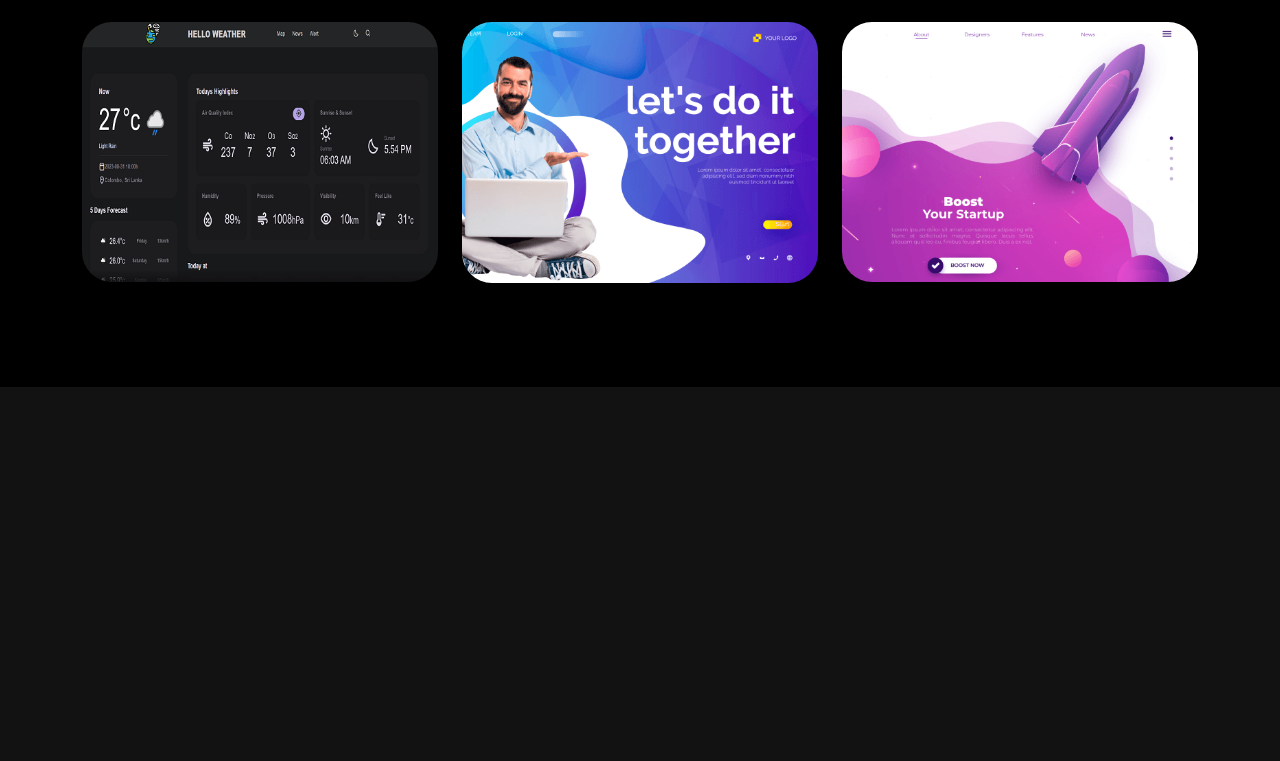
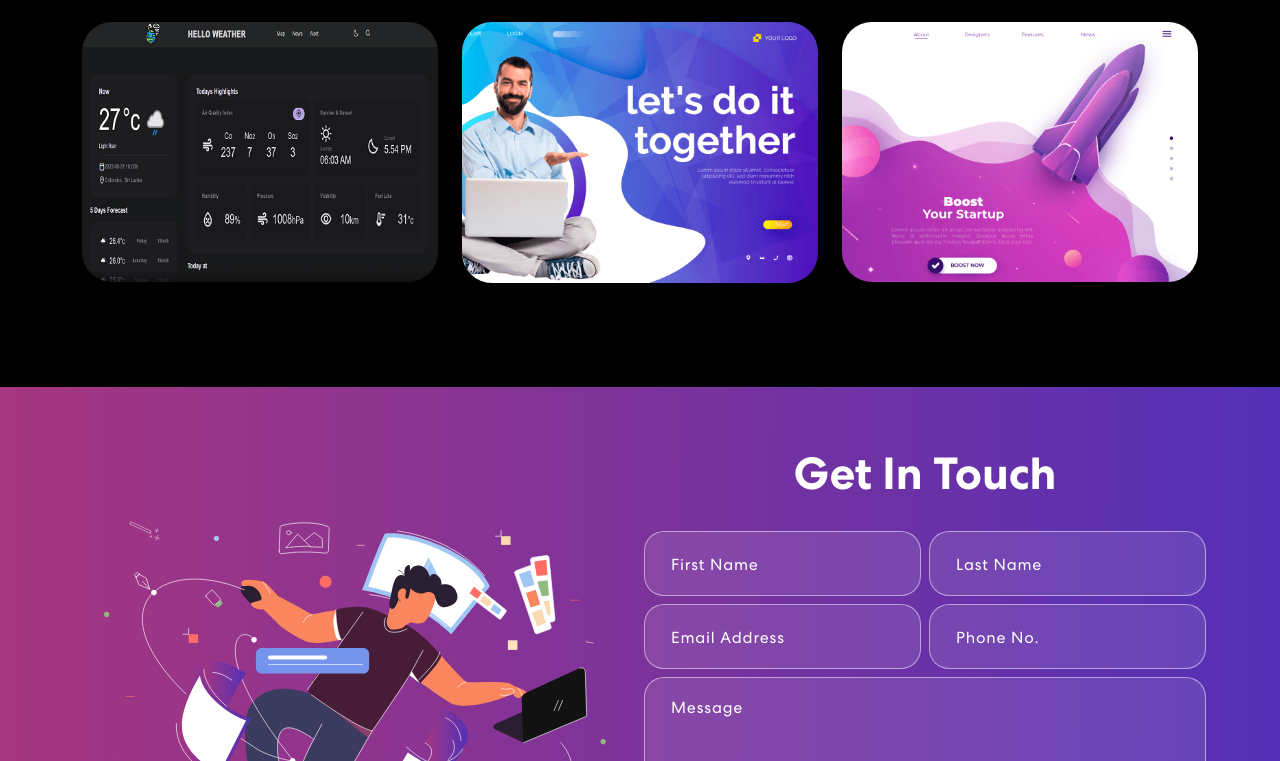
Before and after one commit to sameeraudesh995/myportfolioreactapp, a React (Create React App) app: page / in a window 1280 px wide. Shown: the part 2039-2800 px from the top of the page. Before the commit the page ends 2426 px from the top, so only its background shows below. Built offline with nearby package versions, Linux system fonts and the light colour scheme.

Commit message:
contact section crteated

```diff
--- a/package.json
+++ b/package.json
@@ -11,6 +11,7 @@
     "react-bootstrap": "^2.8.0",
     "react-bootstrap-icons": "^1.10.3",
     "react-dom": "^18.2.0",
+    "react-mailchimp-subscribe": "^2.1.3",
     "react-multi-carousel": "^2.8.4",
     "react-on-screen": "^2.1.1",
     "react-scripts": "5.0.1",
--- a/src/App.css
+++ b/src/App.css
@@ -451,6 +451,78 @@
   right: 0;
   z-index: -4;
 }
+
+/************ Contact Css ************/
+.contact {
+  background: linear-gradient(90.21deg, #AA367C -5.91%, #4A2FBD 111.58%);
+  padding: 60px 0 200px 0;
+}
+.contact img {
+  width: 92%;
+}
+.contact h2 {
+	font-size: 45px;
+	font-weight: 700;
+  margin-bottom: 30px;
+}
+.contact form input, .contact form textarea {
+  width: 100%;
+  background: rgba(255, 255, 255, 0.1);
+  border: 1px solid rgba(255, 255, 255, 0.5);
+  border-radius: 20px;
+  color: #fff;
+  margin: 0 0 8px 0;
+  padding: 18px 26px;
+  font-weight: 500;
+  font-size: 18px;
+  letter-spacing: 0.8px;
+  transition: 0.3s ease-in-out;
+}
+.contact form input:focus, .contact form textarea:focus {
+  background: rgba(255, 255, 255, 1);
+  color: #121212;
+}
+.contact form input::placeholder, .contact form textarea::placeholder {
+  font-size: 16px;
+  font-weight: 400;
+  color: #fff;
+}
+.contact form input:focus::placeholder, .contact form textarea:focus::placeholder {
+  color: #121212;
+  opacity: 0.8;
+}
+.contact form button {
+  font-weight: 700;
+  color: #000;
+  background-color: #fff;
+  padding: 14px 48px;
+  font-size: 18px;
+  margin-top: 25px;
+  border-radius: 0;
+  position: relative;
+  transition: 0.3s ease-in-out;
+}
+.contact form button span {
+  z-index: 1;
+  position: relative;
+}
+.contact form button:hover {
+  color: #fff;
+}
+.contact form button::before {
+  content: "";
+  background: #121212;
+  width: 0;
+  height: 100%;
+  position: absolute;
+  top: 0;
+  left: 0;
+  z-index: 0;
+  transition: 0.3s ease-in-out;
+}
+.contact form button:hover::before {
+  width: 100%;
+}
 @keyframes updown {
     0% {
         transform: translateY(-20px);
--- a/src/App.js
+++ b/src/App.js
@@ -4,6 +4,7 @@
 import { Skills } from './components/Skills';
 import 'bootstrap/dist/css/bootstrap.min.css';
 import { Projects } from './components/Projects';
+import { Contact } from "./components/Contact";
 
 function App() {
   return (
@@ -13,6 +14,7 @@
      <Banner/>
      <Skills/>
      <Projects/>
+     <Contact/>
     </div>
   );
 }
--- /dev/null
+++ b/src/components/Contact.js
@@ -0,0 +1,95 @@
+import { useState } from "react";
+import { Container, Row, Col } from "react-bootstrap";
+import contactImg from "../assets/img/contact-img.svg";
+//import 'animate.css';
+import TrackVisibility from 'react-on-screen';
+
+export const Contact = () => {
+  const formInitialDetails = {
+    firstName: '',
+    lastName: '',
+    email: '',
+    phone: '',
+    message: ''
+  }
+  const [formDetails, setFormDetails] = useState(formInitialDetails);
+  const [buttonText, setButtonText] = useState('Send');
+  const [status, setStatus] = useState({});
+
+  const onFormUpdate = (category, value) => {
+      setFormDetails({
+        ...formDetails,
+        [category]: value
+      })
+  }
+
+  const handleSubmit = async (e) => {
+    e.preventDefault();
+    setButtonText("Sending...");
+    let response = await fetch("http://localhost:5000/contact", {
+      method: "POST",
+      headers: {
+        "Content-Type": "application/json;charset=utf-8",
+      },
+      body: JSON.stringify(formDetails),
+    });
+    setButtonText("Send");
+    let result = await response.json();
+    setFormDetails(formInitialDetails);
+    if (result.code == 200) {
+      setStatus({ succes: true, message: 'Message sent successfully'});
+    } else {
+      setStatus({ succes: false, message: 'Something went wrong, please try again later.'});
+    }
+  };
+
+  return (
+    <section className="contact" id="connect">
+      <Container>
+        <Row className="align-items-center">
+          <Col size={12} md={6}>
+            <TrackVisibility>
+              {({ isVisible }) =>
+                <img className={isVisible ? "animate__animated animate__zoomIn" : ""} src={contactImg} alt="Contact Us"/>
+              }
+            </TrackVisibility>
+          </Col>
+          <Col size={12} md={6}>
+            <TrackVisibility>
+              {({ isVisible }) =>
+                <div className={isVisible ? "animate__animated animate__fadeIn" : ""}>
+                <h2>Get In Touch</h2>
+                <form onSubmit={handleSubmit}>
+                  <Row>
+                    <Col size={12} sm={6} className="px-1">
+                      <input type="text" value={formDetails.firstName} placeholder="First Name" onChange={(e) => onFormUpdate('firstName', e.target.value)} />
+                    </Col>
+                    <Col size={12} sm={6} className="px-1">
+                      <input type="text" value={formDetails.lasttName} placeholder="Last Name" onChange={(e) => onFormUpdate('lastName', e.target.value)}/>
+                    </Col>
+                    <Col size={12} sm={6} className="px-1">
+                      <input type="email" value={formDetails.email} placeholder="Email Address" onChange={(e) => onFormUpdate('email', e.target.value)} />
+                    </Col>
+                    <Col size={12} sm={6} className="px-1">
+                      <input type="tel" value={formDetails.phone} placeholder="Phone No." onChange={(e) => onFormUpdate('phone', e.target.value)}/>
+                    </Col>
+                    <Col size={12} className="px-1">
+                      <textarea rows="6" value={formDetails.message} placeholder="Message" onChange={(e) => onFormUpdate('message', e.target.value)}></textarea>
+                      <button type="submit"><span>{buttonText}</span></button>
+                    </Col>
+                    {
+                      status.message &&
+                      <Col>
+                        <p className={status.success === false ? "danger" : "success"}>{status.message}</p>
+                      </Col>
+                    }
+                  </Row>
+                </form>
+              </div>}
+            </TrackVisibility>
+          </Col>
+        </Row>
+      </Container>
+    </section>
+  )
+}
```
Also changed, not shown: src/components/MailchimpForm.js (added, +21 -0 lines), src/components/Newsletter.js (added, +46 -0 lines), 2 other files (tests, documents, lock files or other folders).
